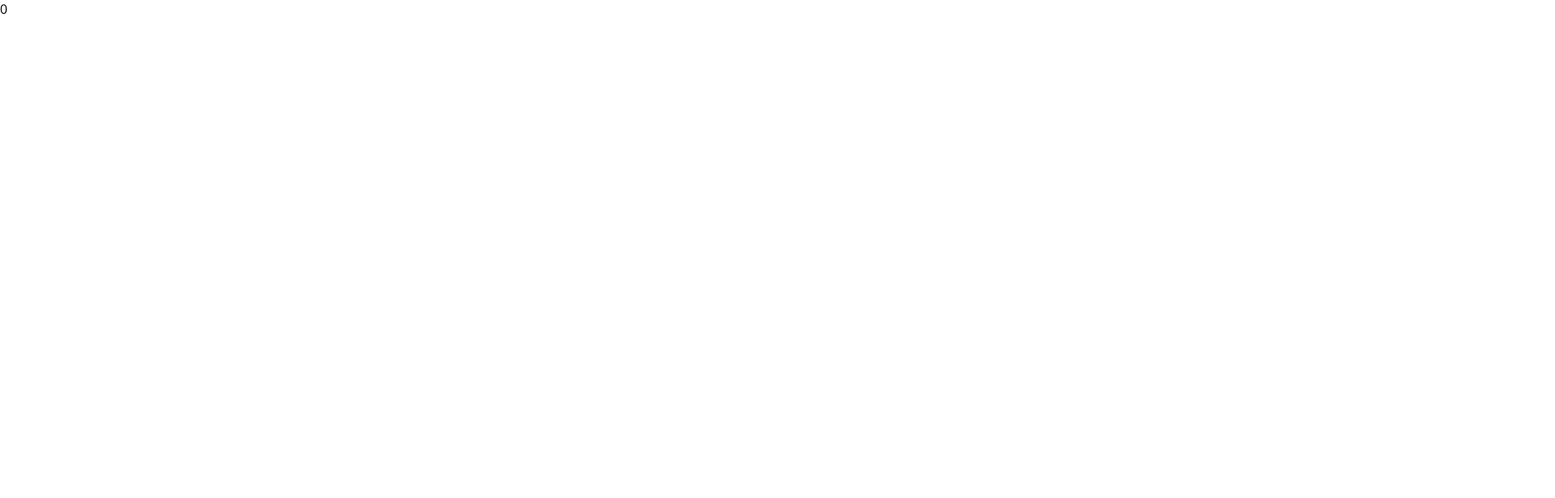
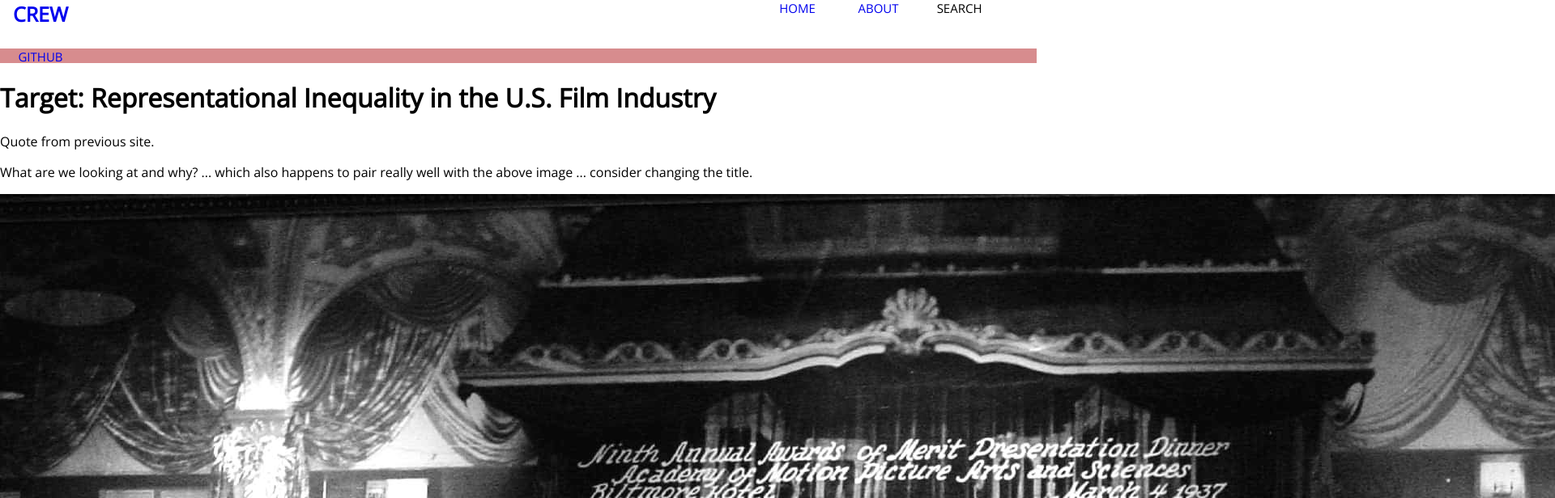
Before and after one commit to social-good/credits, a React (Create React App) app: page /feed/0 in a window 1280 px wide. Shown: the top 616 px of the page at 81% size, 1920 px wide, since content can reach past the window. Built offline with nearby package versions, Linux system fonts and the light colour scheme.

Commit message:
first closeup

```diff
--- /dev/null
+++ b/src/components/closeups/Closeup0.js.jsx
@@ -0,0 +1,25 @@
+import React, { Component } from 'react';
+
+import TopBar from '../homepage/TopBar.js.jsx';
+
+export default class Closeup0 extends Component {
+
+	render() {
+		return (
+			<div className="Closeup0" >
+				<TopBar />
+				<div className="closeup-0-title-container">
+					<h1>Target: Representational Inequality in the U.S. Film Industry</h1>
+				</div>
+				<div>
+					<p> Quote from previous site. </p>
+					<p> What are we looking at and why? ... which also happens to pair really well with the above image ... consider changing the title.</p>
+					<img src={require('../../media/images/Ninth_Academy_Awards.jpg')} alt={'Cannot display this.'}/>
+					<p> Credits seem to scroll by... and nobody cares </p>
+					<img src={require('../../media/images/Credits Blur.png')} alt={'Cannot display this.'}/>
+					<p> Challenges we anticipate. Questions we have about the validity of the data readily available to the public. </p>
+				</div>
+			</div>
+		);
+	}
+}
--- a/src/components/homepage/FeedCloseup.js.jsx
+++ b/src/components/homepage/FeedCloseup.js.jsx
@@ -1,11 +1,25 @@
 import React, { Component } from 'react';
+
+import Closeup0 from '../closeups/Closeup0.js.jsx'
 
 export default class FeedCloseup extends Component {
 
 	render() {
+		var closeup;
+
+		switch (parseInt(this.props.match.params.feedId)) {
+			case 0:
+				closeup = <Closeup0 />
+				break;
+			case 1:
+				break;
+			case 2:
+				break;
+		}
+
 		return (
 			<div className="FeedCloseup" >
-				{this.props.match.params.feedId}
+				{closeup}
 			</div>
 		);
 	}
```
